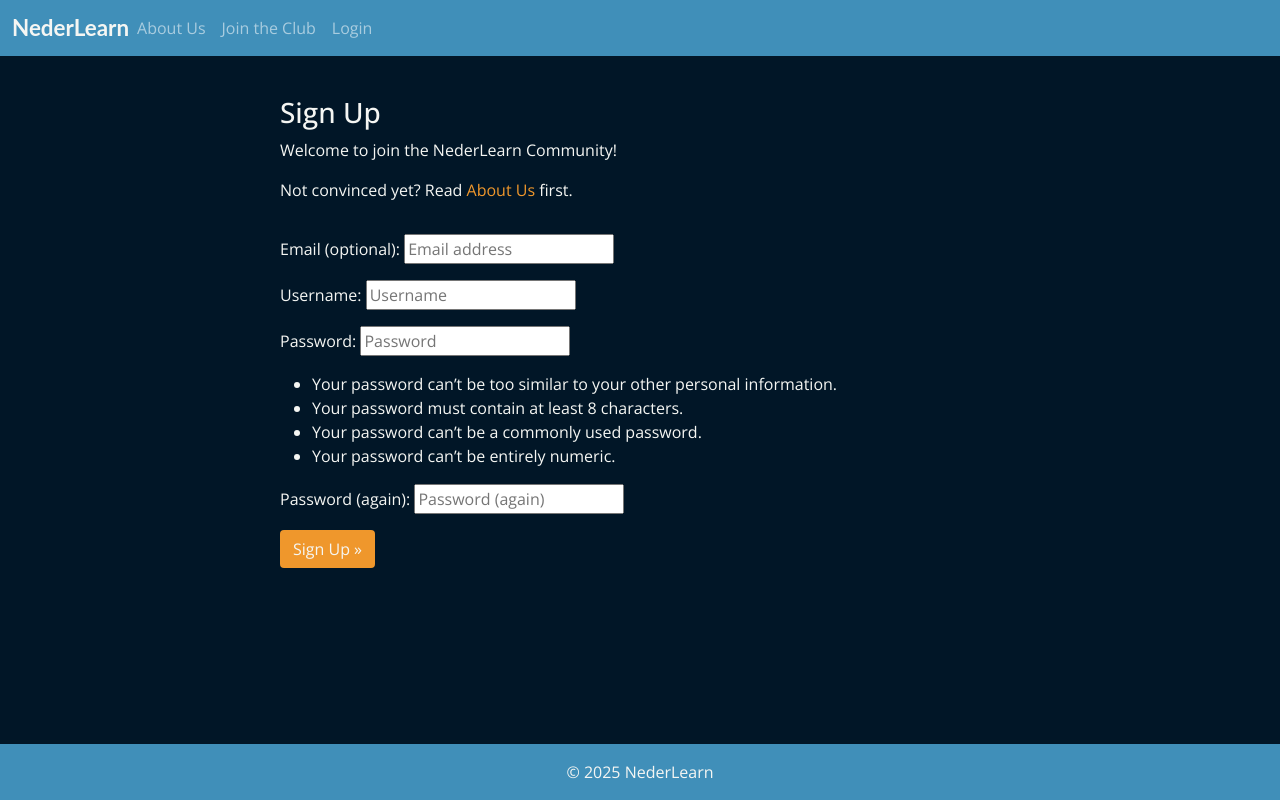
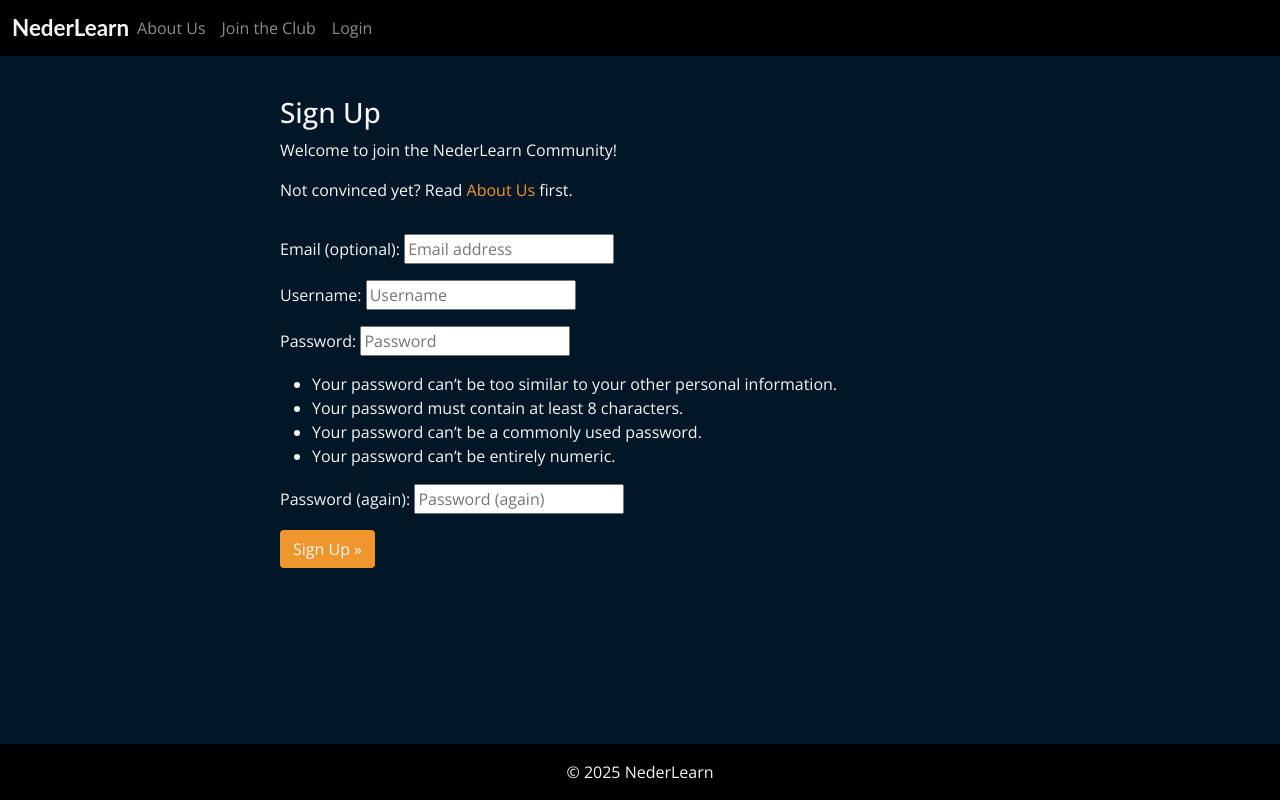
Before and after one commit to Blignaut24/NederLearn_V5, a Django app: page /accounts/signup/ in a window 1280 px wide. Run offline with Django 5.2, Linux system fonts and the light colour scheme; some libraries are stand-ins or nearby versions; some web fonts are replaced.

Commit message:
style: update stylesheet formatting

```diff
--- a/nederlearn/settings.py
+++ b/nederlearn/settings.py
@@ -51,7 +51,7 @@ ALLOWED_HOSTS = [
     "nederlearn-v5-c628536a9899.herokuapp.com",  # Current production server
     # Development Environments
     "localhost",  # Local development server
-    "8000-blignaut24-nederlearnv5-25lj8los0qm.ws-eu117.gitpod.io",  # GitPod workspace
+    "8000-blignaut24-nederlearnv5-cvdl6jfwxkh.ws-eu117.gitpod.io",  # GitPod workspace
 ]
 
 # =======================================
--- a/static/css/style.css
+++ b/static/css/style.css
@@ -15,6 +15,7 @@
     --dark-text: #191919;          /* Dark mode text */
     --light-text: #F5F6F3;         /* Light mode text */
     --dark-bg: #011627;            /* Dark theme background */
+    --black-bg: #000000;           /*Black background*/
     --light-bg: #f8fafa;           /* Light theme background */
     --hover: #0A8754;              /* Hover*/
 }
@@ -38,7 +39,7 @@ body {
 
 /* Main Navigation Bar */
 .navbar {
-    background-color: var(--primary-color);
+    background-color: var(--black-bg);
 }
 
 .navbar-dark {
@@ -73,7 +74,7 @@ a:hover {
 ==================================*/
 
 .footer {
-    background-color: var(--primary-color);
+    background-color: var(--black-bg);
     color: var(--light-text);
 }
 
@@ -147,6 +148,7 @@ a:hover {
     border: none;
     background-color: var(--dark-bg);
     margin-bottom: 1rem;
+    color: var(--dark-text);
 }
 
 .card:hover {
--- a/templates/blogpost_detail.html
+++ b/templates/blogpost_detail.html
@@ -153,4 +153,4 @@
     </div>
 </div>
 
-{% endblock content %}ent %}
+{% endblock content %}{ent %}
```
